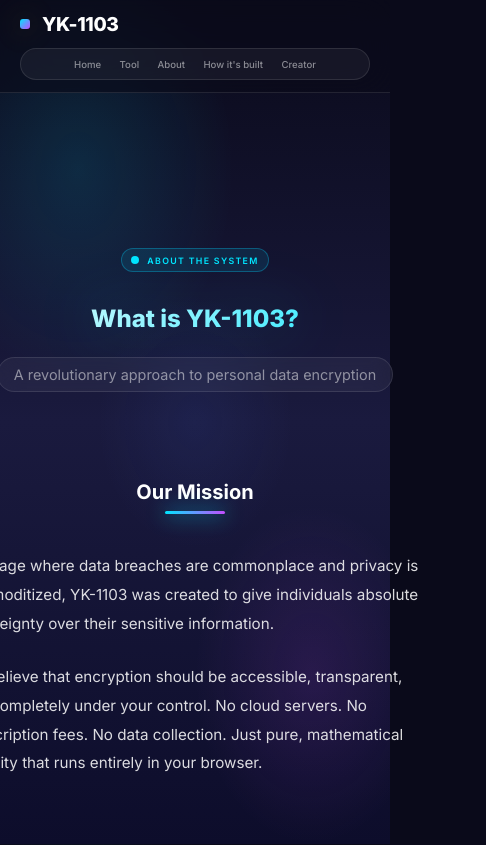
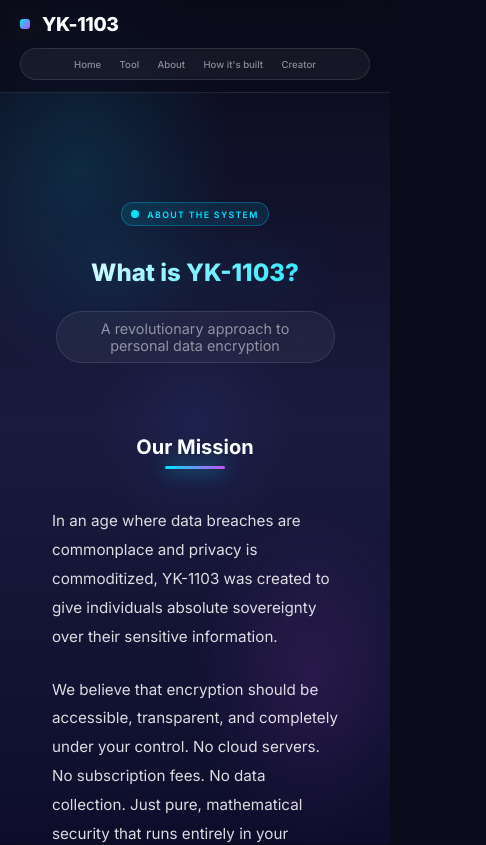
Before and after one commit to yaduk2001/yk-1103, a Next.js app in the folder yk-1103/: page /about in a window 390 px wide. Shown: the top 845 px of the page, 486 px wide, since content can reach past the window. Built offline with nearby package versions, Linux system fonts and the light colour scheme.

Commit message:
mobile ui fix3

```diff
--- a/yk-1103/src/app/globals.css
+++ b/yk-1103/src/app/globals.css
@@ -1759,25 +1759,40 @@ body {
 
   /* Page Content */
   .page-content {
-    padding-top: 120px;
+    padding-top: 90px;
+    min-height: 80vh;
+    /* Ensure content starts higher */
+  }
+
+  .landing-container {
+    padding-top: 80px;
+    align-items: flex-start;
+    /* Start content from top rather than center */
   }
 
   .page-hero {
-    padding: 2rem 1rem 4rem;
+    padding: 1rem 2.5rem 3rem;
+    max-width: 100vw;
+    box-sizing: border-box;
   }
 
   .page-title {
     font-size: 2rem;
+    padding: 0 1rem;
+    max-width: 100%;
   }
 
   .page-subtitle {
     font-size: 0.9rem;
-    padding: 0.5rem 1rem;
+    padding: 0.5rem 1.5rem;
+    max-width: 90%;
+    margin: 0 auto;
   }
 
   /* Hero Section */
   .hero-title {
     font-size: 2.5rem;
+    padding: 0 1rem;
   }
 
   .hero-tagline {
@@ -1787,7 +1802,9 @@ body {
 
   .hero-description-text {
     font-size: 0.95rem;
-    padding: 0 1rem;
+    padding: 0 2rem;
+    max-width: 100%;
+    box-sizing: border-box;
   }
 
   .cta-button {
@@ -1795,24 +1812,37 @@ body {
     font-size: 0.9rem;
   }
 
-  /* Content Sections - Aggressive padding for curved displays */
+  /* Content Sections - VERY Aggressive padding for curved displays */
   .content-section {
-    padding: 2rem 2rem;
-    padding-left: max(2rem, var(--safe-area-left));
-    padding-right: max(2rem, var(--safe-area-right));
-    margin: 0;
+    padding: 2rem 2.5rem;
+    padding-left: max(2.5rem, var(--safe-area-left));
+    padding-right: max(2.5rem, var(--safe-area-right));
+    margin: 0 auto;
     width: 100%;
+    max-width: 100vw;
+    box-sizing: border-box;
+    overflow-x: hidden;
   }
 
   .text-block {
-    padding: 0 1rem;
+    padding: 0 1.5rem;
     width: 100%;
+    max-width: 100%;
+    box-sizing: border-box;
+  }
+
+  .text-block p {
+    padding: 0 0.5rem;
+    width: 100%;
+    box-sizing: border-box;
   }
 
   .section-title {
     font-size: 1.4rem;
-    padding: 0 1rem;
+    padding: 0 1.5rem;
     width: 100%;
+    max-width: 100%;
+    box-sizing: border-box;
   }
 
   /* Grids - Single Column with margins */
@@ -1824,8 +1854,10 @@ body {
     grid-template-columns: 1fr;
     gap: 1.5rem;
     margin: 0;
-    padding: 0 0.5rem;
+    padding: 0 1rem;
     width: 100%;
+    max-width: 100%;
+    box-sizing: border-box;
   }
 
   .feature-item,
```
